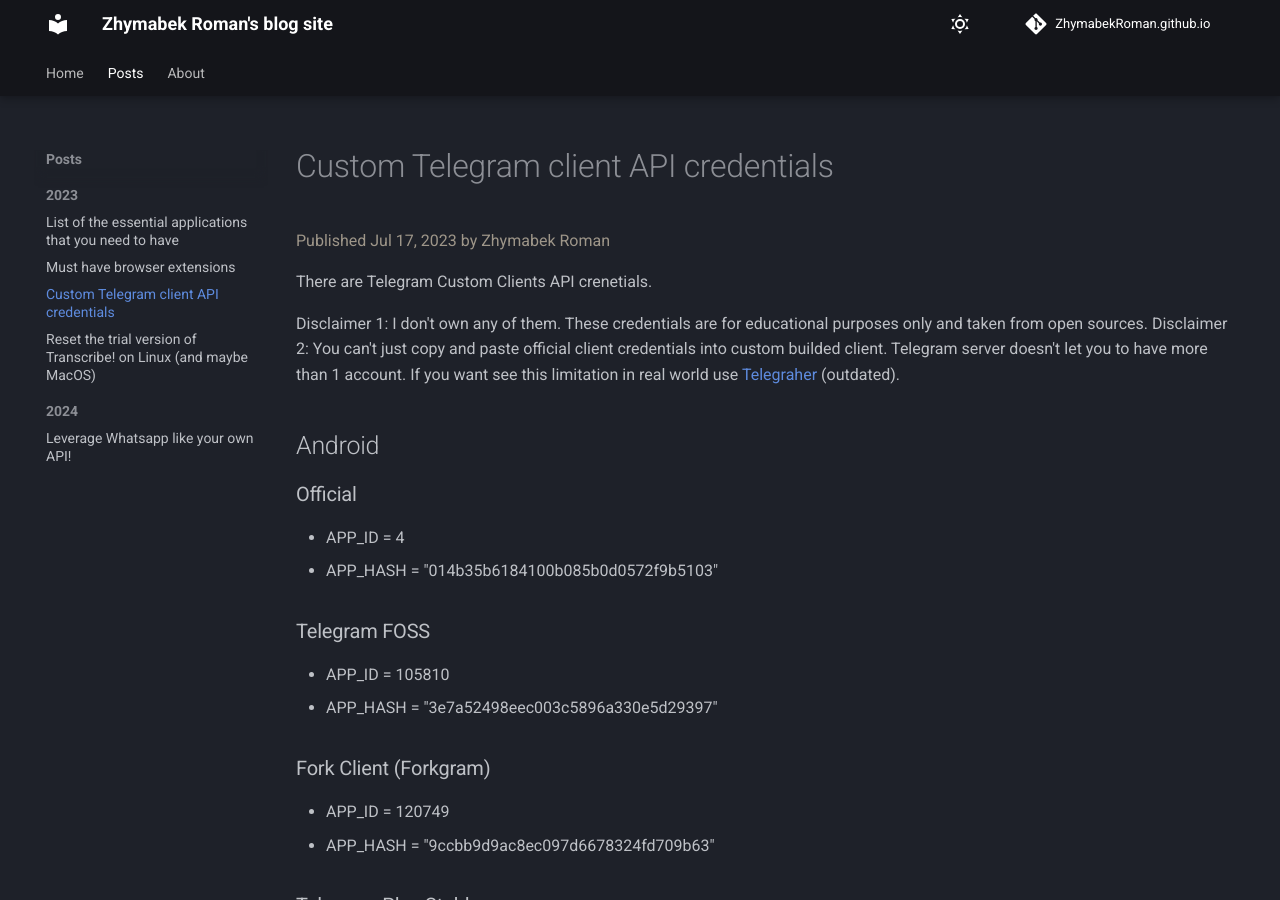
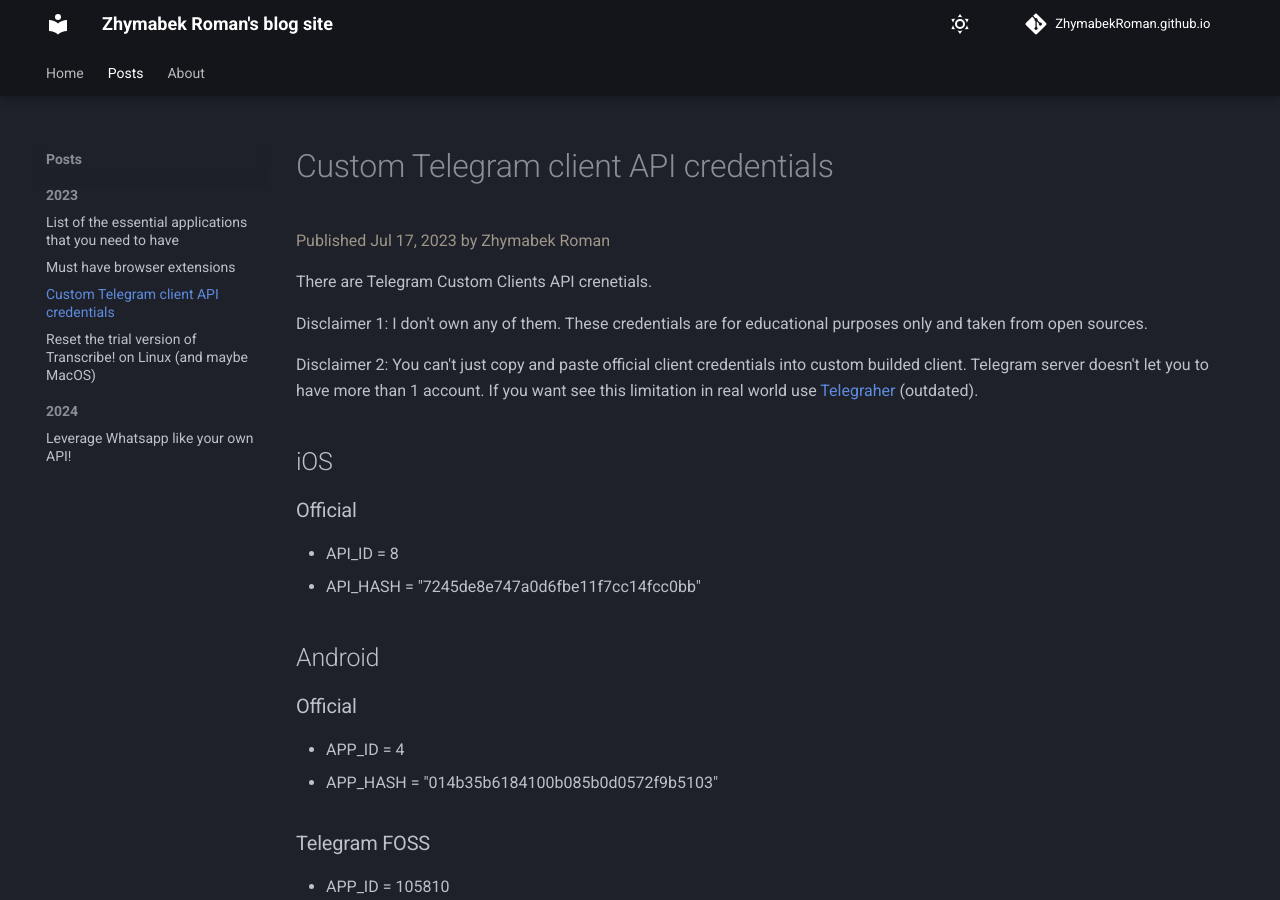
Before and after one commit to ZhymabekRoman/zhymabekroman.github.io, an MkDocs documentation site: the page built from docs/posts/custom-telegram-client-api-credits.md, in a window 1280 px wide and 900 px high. Built offline with MkDocs 1.6.1 and Material for MkDocs 9.7.7, drawn with Linux system fonts in a browser that asks for light colours; comment, search, counter and statistics services are not loaded.

Commit message:
telegram: add iOS Telegram application keys

```diff
--- a/docs/posts/custom-telegram-client-api-credits.md
+++ b/docs/posts/custom-telegram-client-api-credits.md
@@ -13,7 +13,13 @@
 <!--more-->
 
 Disclaimer 1: I don't own any of them. These credentials are for educational purposes only and taken from open sources.
+
 Disclaimer 2: You can't just copy and paste official client credentials into custom builded client. Telegram server doesn't let you to have more than 1 account. If you want see this limitation in real world use [Telegraher](https://github.com/nikitasius/Telegraher) (outdated).
+
+## iOS
+### Official
+- API_ID = 8
+- API_HASH = "7245de8e747a0d6fbe11f7cc14fcc0bb"
 
 ## Android
 ### Official
```
